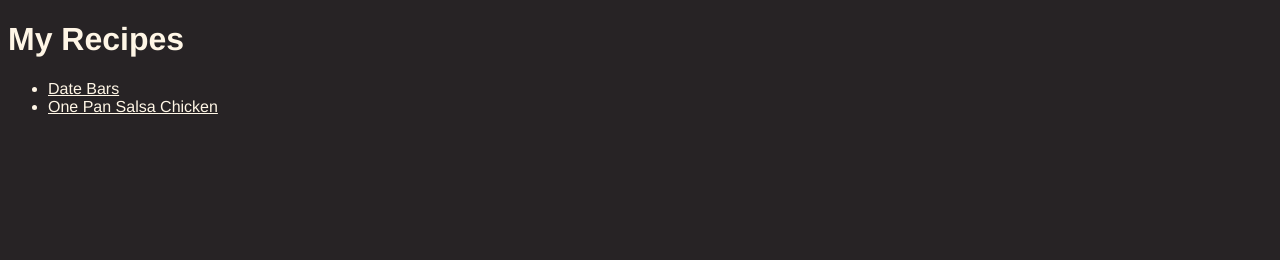
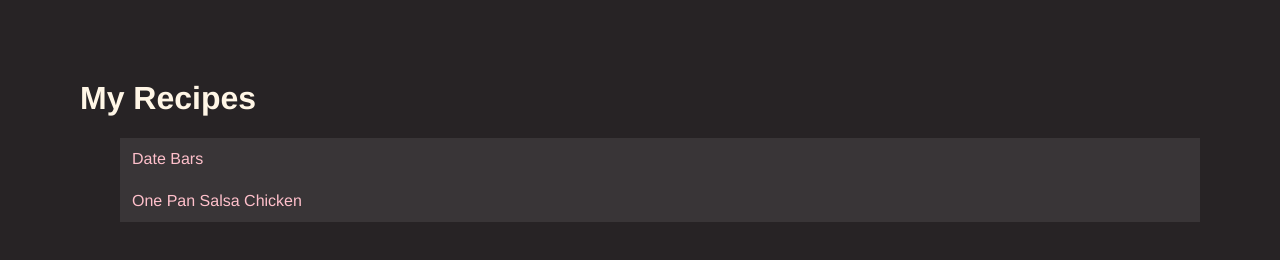
Before and after one commit to JuliaHolmes/odin-recipes, a plain HTML site: page index.html in a window 1280 px wide. Drawn offline with Linux system fonts and the light colour scheme.

Commit message:
Add styling to home page

```diff
--- a/index.html
+++ b/index.html
@@ -8,7 +8,7 @@
   </head>
   <body>
     <h1>My Recipes</h1>
-    <ul>
+    <ul class="recipe-list">
       <li><a href="date_bars.html">Date Bars</a></li>
       <li><a href="salsa_chicken.html">One Pan Salsa Chicken</a></li>
     </ul>
--- a/styles.css
+++ b/styles.css
@@ -3,3 +3,26 @@
     background-color: rgb(39, 35, 37);
     color: rgb(255, 246, 230);
 }
+
+body {
+    margin: 80px;
+}
+
+a { color: pink;
+    text-decoration: none;
+    background: none;
+}
+a:hover {
+    color: aqua;
+    text-decoration: underline;
+}
+
+.recipe-list {
+list-style-type: none;
+}
+
+.recipe-list li {
+    padding: 12px;
+    background-color: #FFFFFF15;
+
+}
```
